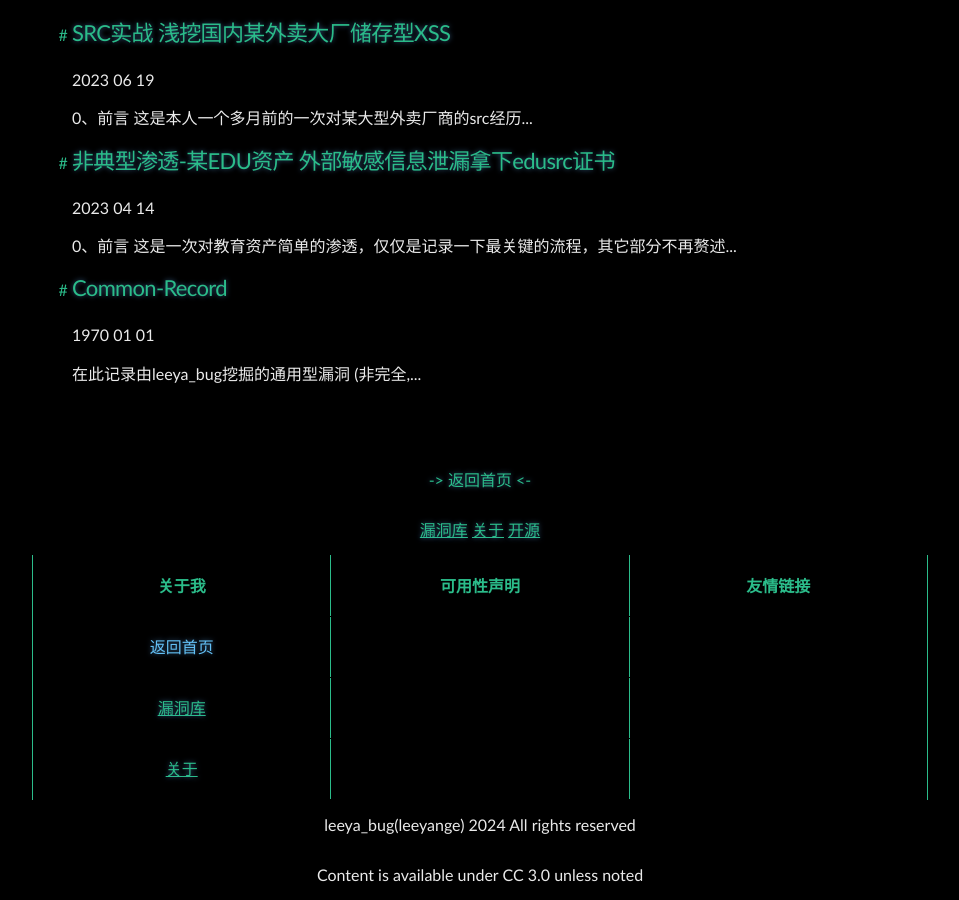
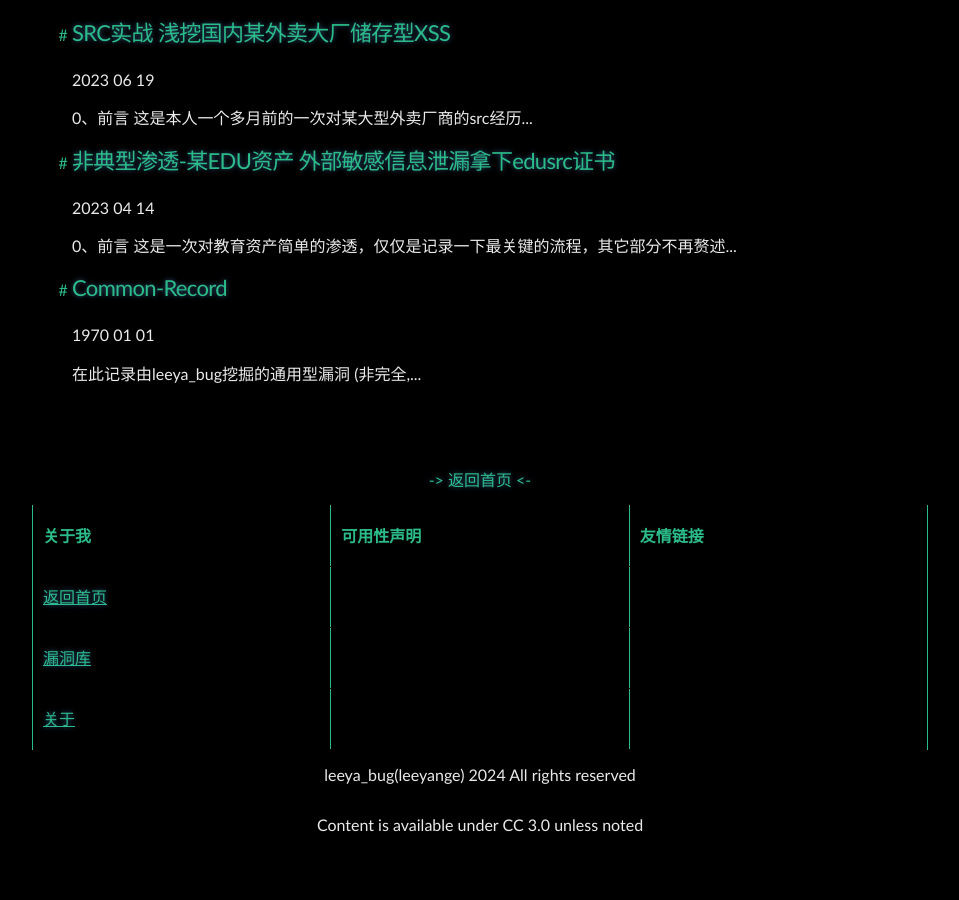
Before and after one commit to Leeyangee/leeyangee.github.io, a Jekyll site: the page built from index.html, in a window 1280 px wide and 900 px high, scrolled down 1404 px. Shown: the whole window, without its empty margins (160-1119 px from the left). Built offline with Jekyll 4.4.1, drawn with Linux system fonts in a browser that asks for light colours; the list of posts is cut into pages by our own code; after the commit the page ends 2254 px from its top, so only the background shows below that.

Commit message:
Update footer.html

```diff
--- a/_includes/footer.html
+++ b/_includes/footer.html
@@ -3,19 +3,17 @@
   <a href="https://creativecommons.org/licenses/by-nc/3.0/deed.zh-hans" style="color: #2bbc8a;">
     <a href="/" style="color: #2bbc8a;">-> 返回首页 <-</a><br>
     {% capture currentyear %}{{ 'now' | date: "%Y" }}{% endcapture %}
-    <a style="text-decoration: underline;color: #2bbc8a;" href="/Common-Record">漏洞库</a>
-    <a style="text-decoration: underline;color: #2bbc8a;" href="/about">关于</a>
-    <a style="text-decoration: underline;color: #2bbc8a;" href="/opensource">开源</a><br>
     <table style="border:1px solid #2bbc8a;border-collapse: collapse;border-top: black;table-layout: fixed;
         border-bottom: black;
-        width: 70%;margin:0 auto;" border="1">
+        width: 70%;margin:0 auto;
+        text-align:left;" border="1">
       <tr>
         <td><b style="color: #2bbc8a;">关于我</b></td>
         <td><b style="color: #2bbc8a;">可用性声明</b></td>
         <td><b style="color: #2bbc8a;">友情链接</b></td>
       </tr>
       <tr>
-        <td><a href="/">返回首页</a></td>
+        <td><a style="text-decoration: underline;color: #2bbc8a;" href="/">返回首页</a></td>
         <td></td>
         <td></td>
       </tr>
```
